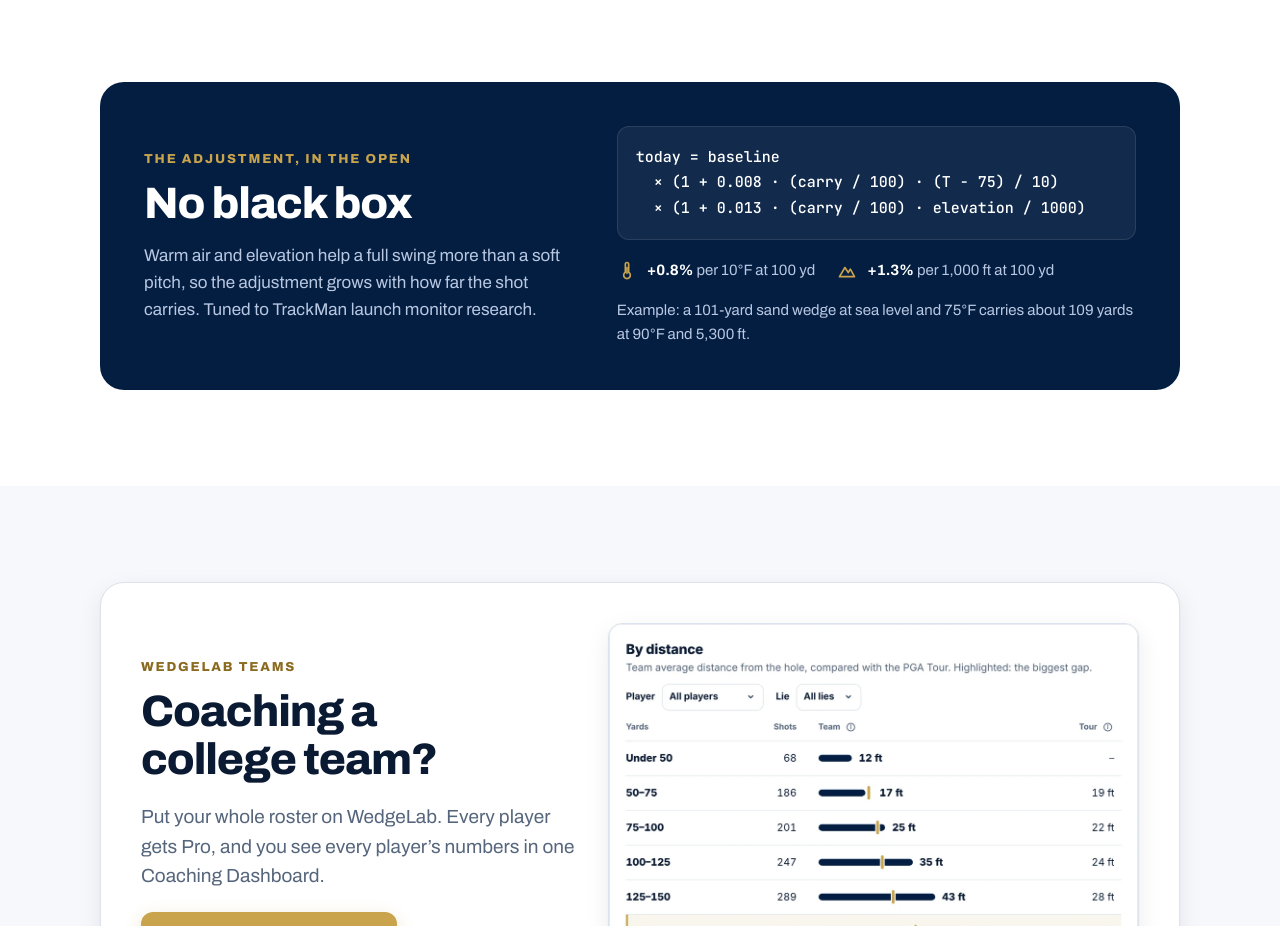
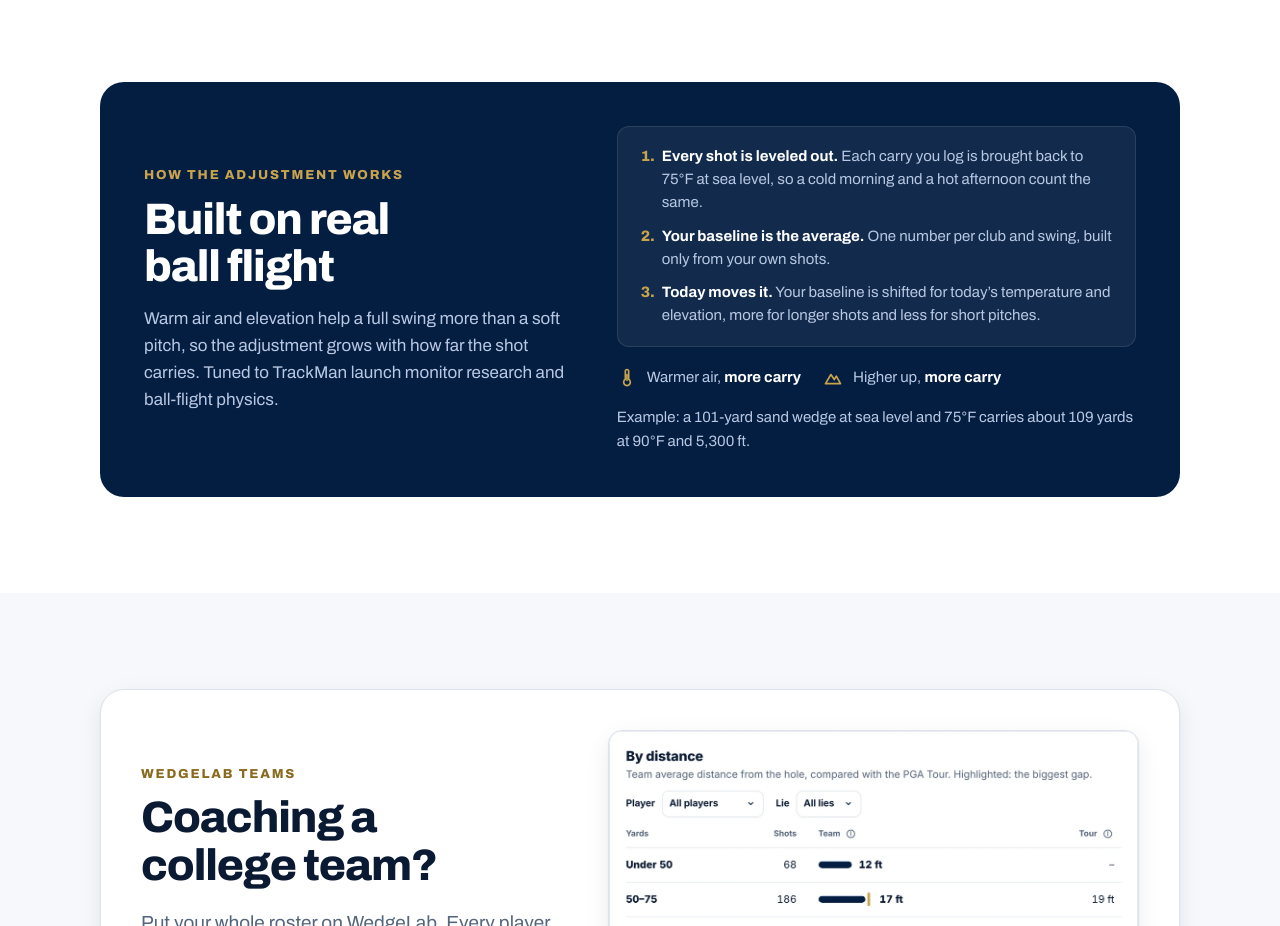
Before and after one commit to louolsakovsky/wedgewise-site, a plain HTML site: page index.html in a window 1280 px wide. Shown: the part 4600-5526 px from the top of the page. Drawn offline with Linux system fonts and the light colour scheme.

Commit message:
Take the exact adjustment formula off the site
Co-Authored-By: Claude Opus 5.5 <noreply@anthropic.com>
Claude-Session: https://claude.ai/code/session_01NJUMKYMcGw2rW6okt3TvAR

```diff
--- a/index.html
+++ b/index.html
@@ -128,6 +128,8 @@ h3{font-weight:800;font-size:20px;line-height:1.25;margin:0 0 6px;letter-spacing
 .formula>*{min-width:0}
 .formula .muted{color:var(--on-navy-muted)}
 .formula code{font-family:var(--mono);font-size:15px;line-height:1.7;display:block;padding:18px;background:rgba(255,255,255,.06);border:1px solid rgba(255,255,255,.1);border-radius:12px;color:#fff}
+.howsteps{margin:0;padding:18px 18px 18px 40px;background:rgba(255,255,255,.06);border:1px solid rgba(255,255,255,.1);border-radius:12px;color:var(--on-navy-muted);font-size:15px;line-height:1.55}
+.howsteps li{margin:0 0 10px;padding-left:4px}.howsteps li:last-child{margin:0}.howsteps li::marker{color:var(--gold);font-weight:800}.howsteps b{color:#fff}
 .factors{display:flex;gap:22px;margin-top:18px;flex-wrap:wrap}
 .factors div{display:flex;gap:10px;align-items:center;color:var(--on-navy-muted);font-size:15px}
 .factors .i{color:var(--gold)}
@@ -617,9 +619,9 @@ svg.tc g:focus{outline:none}svg.tc g:focus .pt,svg.tc g:hover .pt{r:7}
 
 <section class="s"><div class="wrap">
   <div class="formula reveal">
-    <div><div class="kicker">The adjustment, in the open</div><h2 style="color:#fff">No black box</h2><p class="muted" style="margin:0">Warm air and elevation help a full swing more than a soft pitch, so the adjustment grows with how far the shot carries. Tuned to TrackMan launch monitor research.</p></div>
-    <div><code>today = baseline<br>&nbsp;&nbsp;× (1 + 0.008 · (carry / 100) · (T − 75) / 10)<br>&nbsp;&nbsp;× (1 + 0.013 · (carry / 100) · elevation / 1000)</code>
-      <div class="factors"><div><svg class="i" width="20" height="20" viewBox="0 0 24 24" fill="none" stroke="currentColor" stroke-width="2" stroke-linecap="round" stroke-linejoin="round" aria-hidden="true"><path d="M14 14.8V5a2 2 0 0 0-4 0v9.8a4 4 0 1 0 4 0z"/><path d="M12 9v7"/></svg><span><b>+0.8%</b> per 10°F at 100 yd</span></div><div><svg class="i" width="20" height="20" viewBox="0 0 24 24" fill="none" stroke="currentColor" stroke-width="2" stroke-linecap="round" stroke-linejoin="round" aria-hidden="true"><path d="M3 20l6.5-11 4 6 2.5-4L21 20z"/></svg><span><b>+1.3%</b> per 1,000 ft at 100 yd</span></div></div>
+    <div><div class="kicker">How the adjustment works</div><h2 style="color:#fff">Built on real ball flight</h2><p class="muted" style="margin:0">Warm air and elevation help a full swing more than a soft pitch, so the adjustment grows with how far the shot carries. Tuned to TrackMan launch monitor research and ball-flight physics.</p></div>
+    <div><ol class="howsteps"><li><b>Every shot is leveled out.</b> Each carry you log is brought back to 75°F at sea level, so a cold morning and a hot afternoon count the same.</li><li><b>Your baseline is the average.</b> One number per club and swing, built only from your own shots.</li><li><b>Today moves it.</b> Your baseline is shifted for today’s temperature and elevation, more for longer shots and less for short pitches.</li></ol>
+      <div class="factors"><div><svg class="i" width="20" height="20" viewBox="0 0 24 24" fill="none" stroke="currentColor" stroke-width="2" stroke-linecap="round" stroke-linejoin="round" aria-hidden="true"><path d="M14 14.8V5a2 2 0 0 0-4 0v9.8a4 4 0 1 0 4 0z"/><path d="M12 9v7"/></svg><span>Warmer air, <b>more carry</b></span></div><div><svg class="i" width="20" height="20" viewBox="0 0 24 24" fill="none" stroke="currentColor" stroke-width="2" stroke-linecap="round" stroke-linejoin="round" aria-hidden="true"><path d="M3 20l6.5-11 4 6 2.5-4L21 20z"/></svg><span>Higher up, <b>more carry</b></span></div></div>
       <p class="muted" style="margin:16px 0 0;font-size:15px">Example: a 101-yard sand wedge at sea level and 75°F carries about 109 yards at 90°F and 5,300 ft.</p></div>
   </div>
 </div></section>
@@ -638,7 +640,7 @@ svg.tc g:focus{outline:none}svg.tc g:focus .pt,svg.tc g:hover .pt{r:7}
     <details><summary>When can I get WedgeLab?</summary><p>WedgeLab is free on the App Store for iPhone. <a href="https://apps.apple.com/app/id6826829144">Download it here</a>.</p></details>
     <details><summary>Is it free?</summary><p>The free version covers your lob, sand and gap wedges with the ½ · ¾ · Full system, both entry types, and your baseline numbers. WedgeLab Pro ($6.99 a month or $49.99 a year) adds the pitching wedge and 9 iron, today’s adjusted numbers, a custom swing system, and Swing Check.</p></details>
     <details><summary>Do I need a launch monitor?</summary><p>No. On-Course Entry works with just a rangefinder or the yardage on a sprinkler head: distance to the flag, and the paces from the flag to the pitch mark.</p></details>
-    <details><summary>How accurate is the temperature and elevation adjustment?</summary><p>It is tuned to TrackMan launch monitor research and ball-flight physics. A 100-yard shot moves about 0.8% per 10°F and 1.3% per 1,000 ft; longer shots move more and short pitches less, because a slower ball is less affected by the air. Because every shot is normalized the same way, your numbers stay fair whether you practiced on a cold morning or a hot afternoon. <a href="support.html">More on the Support page</a>.</p></details>
+    <details><summary>How accurate is the temperature and elevation adjustment?</summary><p>It is tuned to TrackMan launch monitor research and ball-flight physics. Longer shots move more and short pitches less, because a slower ball is less affected by the air. Because every shot is normalized the same way, your numbers stay fair whether you practiced on a cold morning or a hot afternoon. <a href="support.html">More on the Support page</a>.</p></details>
   </div>
 </div></section>
 <footer><div class="wrap">
```
Also changed, not shown: support.html (+3 -1 lines).
